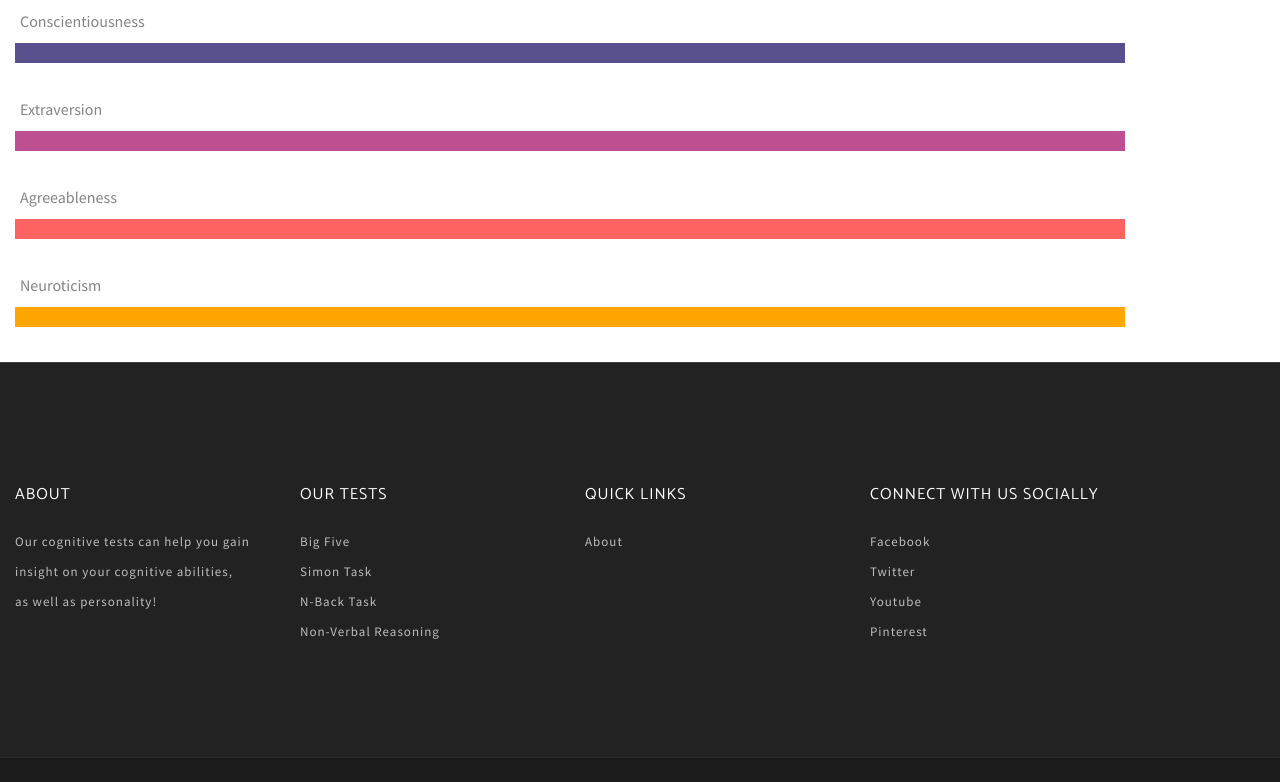
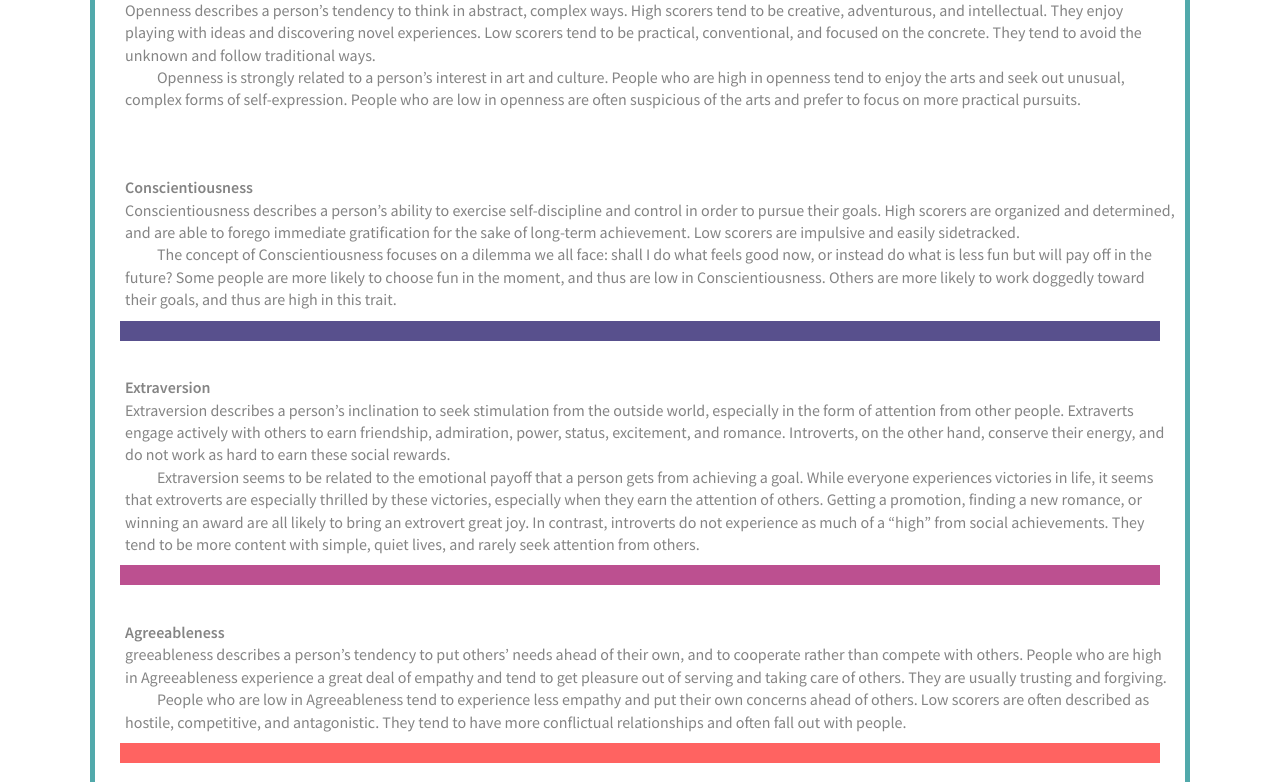
Before and after one commit to asmitaverma/intellekt, a plain HTML site: page report.html in a window 1280 px wide. Shown: the part 457-1239 px from the top of the page. Drawn offline with nearby package versions, Linux system fonts and the light colour scheme.

Commit message:
styling report

```diff
--- a/css/reportstyle.css
+++ b/css/reportstyle.css
@@ -6,6 +6,15 @@
  /* Grey background */
 }
 
+.center {
+  margin: auto;
+  width: 60%;
+  border: 5px solid #51A9AB;
+  padding: 10px;
+  }
+  div.center {
+    width: 1100px;
+  }
   .skills {
     text-align: right; /* Right-align text */
     padding-top: 10px; /* Add top padding */
--- a/report.html
+++ b/report.html
@@ -33,7 +33,6 @@
 
     <meta name="viewport" content="width=device-width, initial-scale=1">
     <link rel="stylesheet" href="css/reportstyle.css">
-
 
 </head>
 <body id="body" >     <!-- onload="whenloaded()" -->
@@ -83,32 +82,55 @@
         </div>
     </section>
 
+
+    <!-- REPORT SCORES -->
+  <section>
+    <br><br>
+    <div class="center">
       <h1 style="padding-left: 20px;">Your Cognitive Profile</h1>
 
-
-    <p style="padding-left: 20px;">Openness</p>
+      <p style="padding-left: 20px;"><b>Openness</b><br>
+        Openness describes a person’s tendency to think in abstract, complex ways. High scorers tend to be creative, adventurous, and intellectual. They enjoy playing with ideas and discovering novel experiences. Low scorers tend to be practical, conventional, and focused on the concrete. They tend to avoid the unknown and follow traditional ways. <br> &emsp;&emsp;Openness is strongly related to a person’s interest in art and culture. People who are high in openness tend to enjoy the arts and seek out unusual, complex forms of self-expression. People who are low in openness are often suspicious of the arts and prefer to focus on more practical pursuits.</p>
       <div class="container">
         <div id="open" class="skills open"></div>
       </div>
 
-    <p style="padding-left: 20px;">Conscientiousness</p>
+      <p style="padding-left: 20px;"><b>Conscientiousness</b><br>
+        Conscientiousness describes a person’s ability to exercise self-discipline and control in order to pursue their goals. High scorers are organized and determined, and are able to forego immediate gratification for the sake of long-term achievement. Low scorers are impulsive and easily sidetracked.<br>
+        &emsp;&emsp;The concept of Conscientiousness focuses on a dilemma we all face: shall I do what feels good now, or instead do what is less fun but will pay off in the future? Some people are more likely to choose fun in the moment, and thus are low in Conscientiousness. Others are more likely to work doggedly toward their goals, and thus are high in this trait.</p>
       <div class="container">
         <div id="cons" class="skills conscience"></div>
       </div>
 
-    <p style="padding-left: 20px;">Extraversion</p>
+      <p style="padding-left: 20px;"><b>Extraversion</b><br>
+        Extraversion describes a person’s inclination to seek stimulation from the outside world, especially in the form of attention from other people. Extraverts engage actively with others to earn friendship, admiration, power, status, excitement, and romance. Introverts, on the other hand, conserve their energy, and do not work as hard to earn these social rewards.<br>
+
+        &emsp;&emsp;Extraversion seems to be related to the emotional payoff that a person gets from achieving a goal. While everyone experiences victories in life, it seems that extroverts are especially thrilled by these victories, especially when they earn the attention of others. Getting a promotion, finding a new romance, or winning an award are all likely to bring an extrovert great joy. In contrast, introverts do not experience as much of a “high” from social achievements. They tend to be more content with simple, quiet lives, and rarely seek attention from others.</p>
       <div class="container">
         <div id="extra" class="skills extra"></div>
       </div>
 
-    <p style="padding-left: 20px;">Agreeableness</p>
+      <p style="padding-left: 20px;"><b>Agreeableness</b><br>
+        greeableness describes a person’s tendency to put others’ needs ahead of their own, and to cooperate rather than compete with others. People who are high in Agreeableness experience a great deal of empathy and tend to get pleasure out of serving and taking care of others. They are usually trusting and forgiving.<br>
+
+        &emsp;&emsp;People who are low in Agreeableness tend to experience less empathy and put their own concerns ahead of others. Low scorers are often described as hostile, competitive, and antagonistic. They tend to have more conflictual relationships and often fall out with people.</p>
       <div class="container">
         <div id="agree" class="skills agree"></div>
       </div>
-    <p style="padding-left: 20px;">Neuroticism</p>
+
+      <p style="padding-left: 20px;"><b>Neuroticism</b><br>
+        Neuroticism describes a person’s tendency to experience negative emotions, including fear, sadness, anxiety, guilt, and shame. While everyone experiences these emotions from time to time, some people are more prone to them than others.<br>
+
+        &emsp;&emsp;This trait can be thought of as an alarm system. People experience negative emotions as a sign that something is wrong in the world. You may be in danger, so you feel fear. Or you may have done something morally wrong, so you feel guilty. However, not everyone has the same reaction to a given situation. High Neuroticism scorers are more likely to react to a situation with fear, anger, sadness, and the like. Low Neuroticism scorers are more likely to brush off their misfortune and move on.</p>
       <div class="container">
         <div id="neuro" class="skills neuro"></div>
       </div>
+    </div>
+    <br><br>
+  </section>
+
+
+  <!-- FOOTER -->
     <footer id="footer" class="bg-one">
         <div class="top-footer">
           <div class="container">
```
Lines whose indentation alone changed are shown as unchanged.
